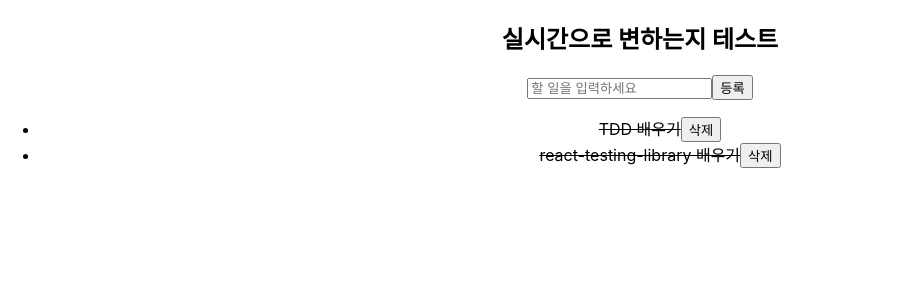
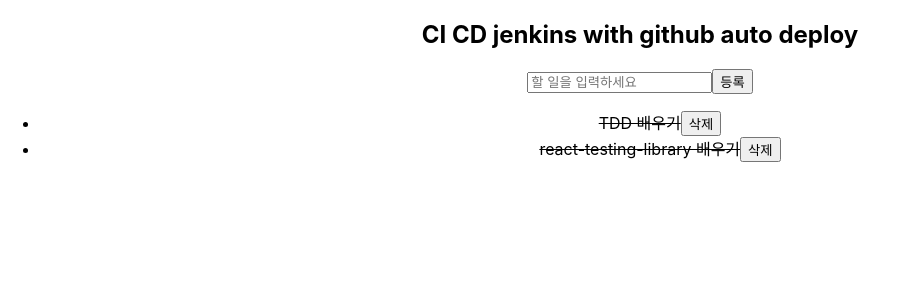
Before and after one commit to shushuxx/rtl-tdd-todos, a React (Create React App) app: page / in a window 1280 px wide. Shown: the top 300 px of the page, without its empty margins (0-898 px from the left). Built offline with nearby package versions, Linux system fonts and the light colour scheme.

Commit message:
test success

```diff
--- a/src/App.js
+++ b/src/App.js
@@ -4,7 +4,7 @@
 function App () {
   return (
     <div  className="App">
-    <h2>실시간으로 변하는지 테스트</h2>
+    <h2>CI CD jenkins with github auto deploy</h2>
     <TodoApp />
     </div>
   );
```
